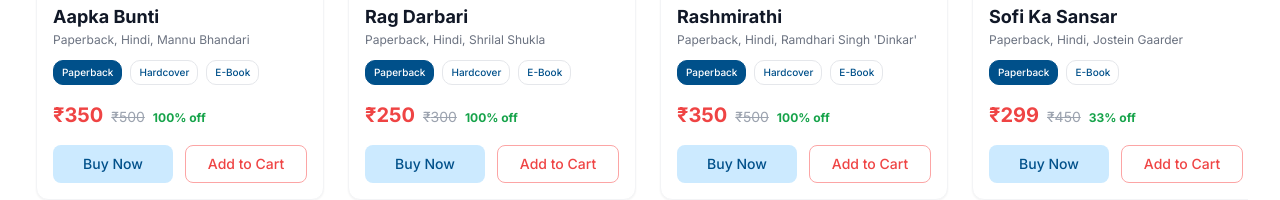
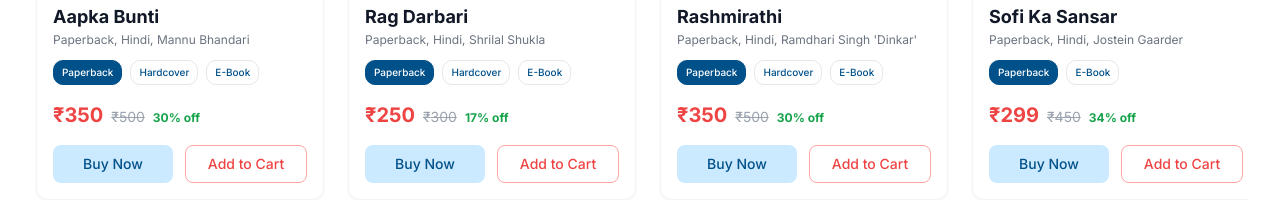
Before and after one commit to Studio-1947/RajKamal-website-1.0, a React (Vite) app in the folder rajkamal-website/: page / in a window 1280 px wide. Shown: the part 1830-2030 px from the top of the page. Built offline with nearby package versions, Linux system fonts and the light colour scheme.

Commit message:
feat: Implement BookCard component, mock book data, and define Book type interface.

```diff
--- a/rajkamal-website/src/components/BookCard.tsx
+++ b/rajkamal-website/src/components/BookCard.tsx
@@ -10,6 +10,11 @@ interface BookCardProps {
 
 const BookCard: React.FC<BookCardProps> = ({ book }) => {
     const { addToCart, cartItems, updateQuantity } = useCart();
+    const [selectedFormat, setSelectedFormat] = React.useState<string>(book.formats?.[0] || 'Paperback');
+
+    const currentPrice = book.prices?.[selectedFormat] || book.price;
+    const currentOriginalPrice = book.originalPrices?.[selectedFormat] || book.originalPrice;
+    const currentDiscount = Math.round(((currentOriginalPrice - currentPrice) / currentOriginalPrice) * 100);
 
     const cartItem = cartItems.find(item => item.id === book.id);
     const quantityInCart = cartItem?.quantity || 0;
@@ -79,23 +84,27 @@ const BookCard: React.FC<BookCardProps> = ({ book }) => {
                 {/* Formats */}
                 <div className="flex flex-wrap gap-2 mb-4 mt-auto">
                     {book.formats?.map((format, index) => (
-                        <span
+                        <button
                             key={index}
-                            className={`text-[10px] px-2 py-1 rounded-[10px] border font-medium ${index === 0
+                            onClick={(e) => {
+                                e.preventDefault();
+                                setSelectedFormat(format);
+                            }}
+                            className={`text-[10px] px-2 py-1 rounded-[10px] border font-medium transition-colors ${selectedFormat === format
                                 ? 'bg-[#00508A] text-white border-[#00508A]'
-                                : 'bg-white text-[#00508A] '
+                                : 'bg-white text-[#00508A] hover:bg-blue-50'
                                 }`}
                         >
                             {format}
-                        </span>
+                        </button>
                     ))}
                 </div>
 
                 {/* Price */}
                 <div className="flex items-baseline mb-4">
-                    <span className="text-red-500 text-xl font-bold">₹{book.price}</span>
-                    <span className="text-gray-400 text-sm line-through ml-2">₹{book.originalPrice}</span>
-                    <span className="text-green-600 text-xs font-bold ml-2">{book.discount}% off</span>
+                    <span className="text-red-500 text-xl font-bold">₹{currentPrice}</span>
+                    <span className="text-gray-400 text-sm line-through ml-2">₹{currentOriginalPrice}</span>
+                    <span className="text-green-600 text-xs font-bold ml-2">{currentDiscount}% off</span>
                 </div>
 
                 {/* Buttons */}
--- a/rajkamal-website/src/data/mockData.ts
+++ b/rajkamal-website/src/data/mockData.ts
@@ -14,6 +14,8 @@ export const newArrivals: Book[] = [
     isLiked: true,
     formats: ["Paperback", "Hardcover", "E-Book"],
     tag: { text: "New", color: "bg-red-500" },
+    prices: { Paperback: 350, Hardcover: 550, "E-Book": 180 },
+    originalPrices: { Paperback: 500, Hardcover: 700, "E-Book": 250 },
     isbn: "978-0143454212",
     edition: "2024, 1st Edition",
     description:
@@ -63,6 +65,8 @@ export const newArrivals: Book[] = [
     discount: 100,
     isLiked: true,
     formats: ["Paperback", "Hardcover", "E-Book"],
+    prices: { Paperback: 250, Hardcover: 450, "E-Book": 160 },
+    originalPrices: { Paperback: 300, Hardcover: 600, "E-Book": 200 },
     reviewsList: [
       {
         id: 1,
@@ -89,6 +93,8 @@ export const newArrivals: Book[] = [
     discount: 100,
     isLiked: true,
     formats: ["Paperback", "Hardcover", "E-Book"],
+    prices: { Paperback: 350, Hardcover: 500, "E-Book": 190 },
+    originalPrices: { Paperback: 500, Hardcover: 650, "E-Book": 250 },
     reviewsList: [
       {
         id: 1,
@@ -115,6 +121,8 @@ export const newArrivals: Book[] = [
     discount: 33,
     isLiked: false,
     formats: ["Paperback", "E-Book"],
+    prices: { Paperback: 299, "E-Book": 150 },
+    originalPrices: { Paperback: 450, "E-Book": 200 },
     reviewsList: [
       {
         id: 1,
@@ -141,6 +149,8 @@ export const newArrivals: Book[] = [
     discount: 20,
     isLiked: false,
     formats: ["Paperback"],
+    prices: { Paperback: 199 },
+    originalPrices: { Paperback: 250 },
     reviewsList: [
       {
         id: 1,
@@ -167,6 +177,8 @@ export const newArrivals: Book[] = [
     discount: 25,
     isLiked: true,
     formats: ["Paperback", "Hardcover"],
+    prices: { Paperback: 150, Hardcover: 300 },
+    originalPrices: { Paperback: 200, Hardcover: 400 },
     reviewsList: [
       {
         id: 1,
@@ -196,6 +208,8 @@ export const hotDeals: Book[] = [
     discount: 100,
     isLiked: true,
     formats: ["Paperback", "Hardcover", "E-Book"],
+    prices: { Paperback: 350, Hardcover: 550, "E-Book": 180 },
+    originalPrices: { Paperback: 500, Hardcover: 700, "E-Book": 250 },
     reviewsList: [
       {
         id: 1,
@@ -233,6 +247,8 @@ export const hotDeals: Book[] = [
     discount: 100,
     isLiked: true,
     formats: ["Paperback", "Hardcover", "E-Book"],
+    prices: { Paperback: 250, Hardcover: 450, "E-Book": 160 },
+    originalPrices: { Paperback: 300, Hardcover: 600, "E-Book": 200 },
     reviewsList: [
       {
         id: 1,
@@ -259,6 +275,8 @@ export const hotDeals: Book[] = [
     discount: 100,
     isLiked: true,
     formats: ["Paperback", "Hardcover", "E-Book"],
+    prices: { Paperback: 350, Hardcover: 500, "E-Book": 190 },
+    originalPrices: { Paperback: 500, Hardcover: 650, "E-Book": 250 },
     reviewsList: [
       {
         id: 1,
@@ -285,6 +303,8 @@ export const hotDeals: Book[] = [
     discount: 20,
     isLiked: false,
     formats: ["Paperback"],
+    prices: { Paperback: 320 },
+    originalPrices: { Paperback: 400 },
     reviewsList: [
       {
         id: 1,
@@ -311,6 +331,8 @@ export const hotDeals: Book[] = [
     discount: 20,
     isLiked: true,
     formats: ["Paperback", "E-Book"],
+    prices: { Paperback: 280, "E-Book": 170 },
+    originalPrices: { Paperback: 350, "E-Book": 220 },
     reviewsList: [
       {
         id: 1,
@@ -340,6 +362,8 @@ export const genreBooks: Book[] = [
     discount: 100,
     isLiked: true,
     formats: ["Paperback", "Hardcover", "E-Book"],
+    prices: { Paperback: 350, Hardcover: 550, "E-Book": 180 },
+    originalPrices: { Paperback: 500, Hardcover: 700, "E-Book": 250 },
     reviewsList: [
       {
         id: 1,
@@ -365,6 +389,8 @@ export const genreBooks: Book[] = [
     discount: 100,
     isLiked: true,
     formats: ["Paperback", "Hardcover", "E-Book"],
+    prices: { Paperback: 250, Hardcover: 450, "E-Book": 160 },
+    originalPrices: { Paperback: 300, Hardcover: 600, "E-Book": 200 },
     reviewsList: [
       {
         id: 1,
@@ -388,6 +414,8 @@ export const genreBooks: Book[] = [
     discount: 100,
     isLiked: true,
     formats: ["Paperback", "Hardcover", "E-Book"],
+    prices: { Paperback: 350, Hardcover: 500, "E-Book": 190 },
+    originalPrices: { Paperback: 500, Hardcover: 650, "E-Book": 250 },
     reviewsList: [
       {
         id: 1,
@@ -411,6 +439,8 @@ export const genreBooks: Book[] = [
     discount: 26,
     isLiked: true,
     formats: ["Paperback", "Hardcover"],
+    prices: { Paperback: 220, Hardcover: 400 },
+    originalPrices: { Paperback: 300, Hardcover: 550 },
     reviewsList: [
       {
         id: 1,
@@ -448,6 +478,8 @@ export const genreBooks: Book[] = [
     discount: 28,
     isLiked: false,
     formats: ["Paperback"],
+    prices: { Paperback: 180 },
+    originalPrices: { Paperback: 250 },
     reviewsList: [
       {
         id: 1,
--- a/rajkamal-website/src/types.ts
+++ b/rajkamal-website/src/types.ts
@@ -10,6 +10,8 @@ export interface Book {
   discount: number;
   isLiked?: boolean;
   formats?: string[]; // e.g., ['Paperback', 'Hardcover', 'E-Book']
+  prices?: { [key: string]: number };
+  originalPrices?: { [key: string]: number };
   tag?: {
     text: string;
     color: string; // e.g., 'bg-red-500'
```
